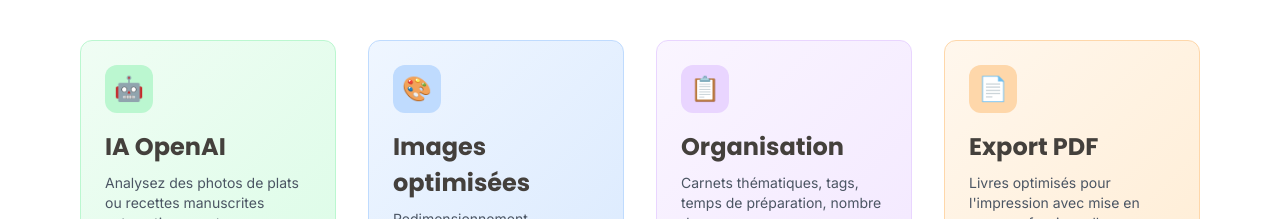
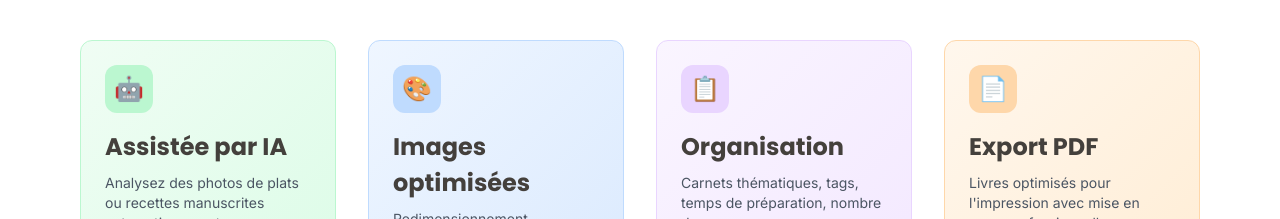
Before and after one commit to oliviertgpls-tech/Fdt-2, a Next.js app: page / in a window 1280 px wide. Shown: the part 2040-2259 px from the top of the page. Built offline with nearby package versions, Linux system fonts and the light colour scheme.

Commit message:
Update page.tsx

```diff
--- a/app/page.tsx
+++ b/app/page.tsx
@@ -142,7 +142,7 @@ export default function HomePage() {
               <div className="w-12 h-12 bg-green-200 rounded-xl flex items-center justify-center mb-4">
                 <span className="text-2xl">🤖</span>
               </div>
-              <h3 className="font-bold text-gray-900 mb-2">IA OpenAI</h3>
+              <h3 className="font-bold text-gray-900 mb-2">Assistée par IA</h3>
               <p className="text-sm text-gray-600">
                 Analysez des photos de plats ou recettes manuscrites automatiquement
               </p>
```
